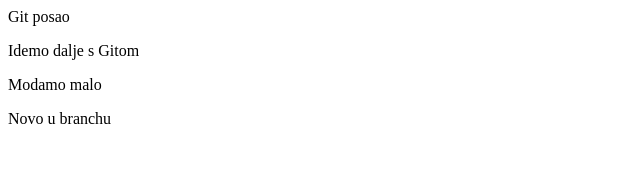
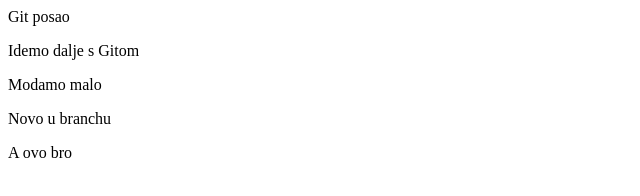
Before and after one commit to KOutis/newGitRepo, a plain HTML site: page index.html in a window 1280 px wide. Shown: the full height of the page, 0-640 px from the left. Drawn offline with Linux system fonts and the light colour scheme.

Commit message:
dodo mod 2

```diff
--- a/index.html
+++ b/index.html
@@ -5,5 +5,6 @@
 		<p>Modamo malo</p>
 
 		<p>Novo u branchu</p>
+		<p>A ovo bro</p>
 	</body>
 </html>
```
